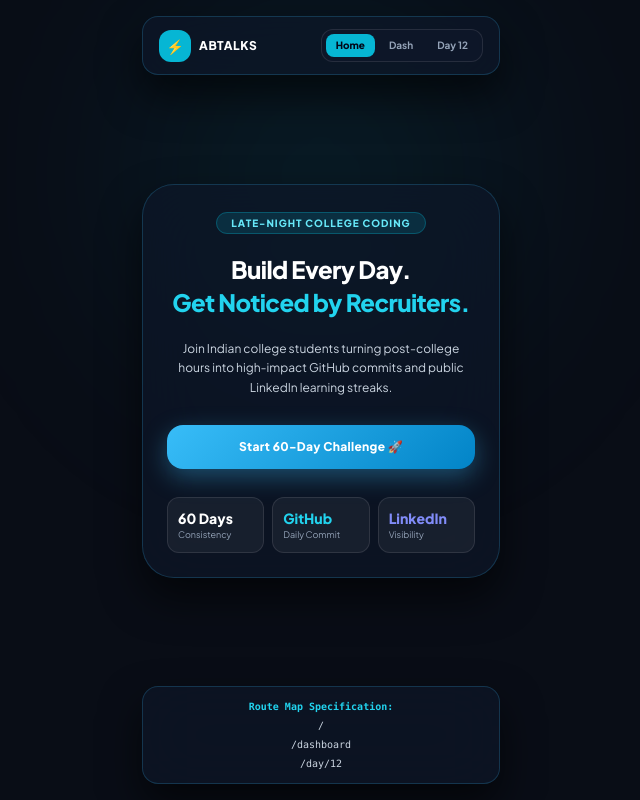
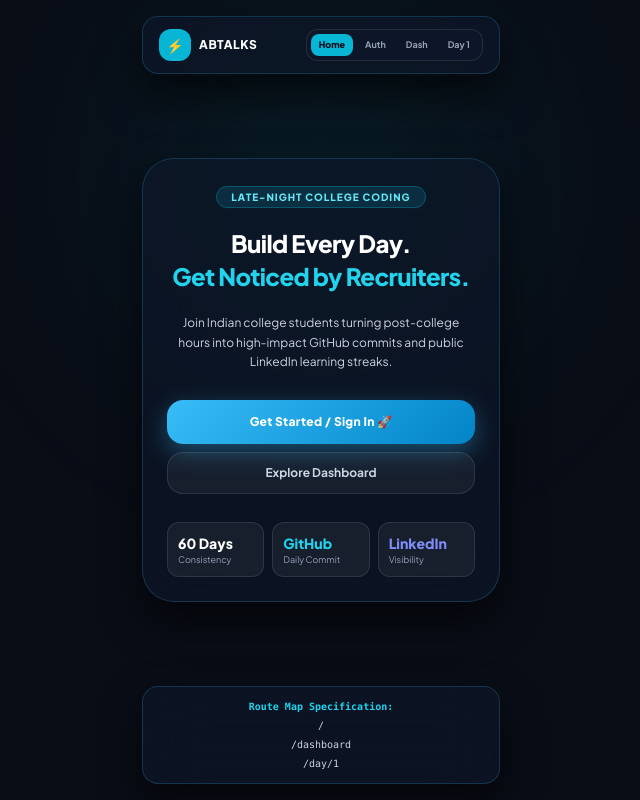
Before and after one commit to ishaancodding-prog/team-Vitality, a plain HTML site: page index.html in a window 1280 px wide. Shown: the whole page, without its empty margins (319-959 px from the left). Drawn offline with nearby package versions, Linux system fonts and the light colour scheme.

Commit message:
Refactor for Day 1 challenge setup and navigation
Updated navigation buttons and routes for Day 1. Modified the authentication handling and local storage keys to reflect the first day of the challenge.

```diff
--- a/index.html
+++ b/index.html
@@ -17,7 +17,6 @@
         }
     </script>
     <style>
-        /* Mobile-First 390px Optimized Crystal Glassmorphism */
         body {
             background: #090d16;
             font-family: 'Plus Jakarta Sans', sans-serif;
@@ -54,10 +53,11 @@
             <div class="w-8 h-8 rounded-xl bg-cyan-500 flex items-center justify-center font-bold text-slate-950 text-sm">⚡</div>
             <span class="font-extrabold text-xs tracking-wider text-white uppercase">ABTALKS</span>
         </div>
-        <div class="flex gap-1 bg-slate-900/80 p-1 rounded-xl border border-white/10 text-[10px] font-bold">
-            <button onclick="router.navigate('/')" id="r-home" class="px-2.5 py-1 rounded-lg transition text-slate-400">Home</button>
-            <button onclick="router.navigate('/dashboard')" id="r-dash" class="px-2.5 py-1 rounded-lg transition text-slate-400">Dash</button>
-            <button onclick="router.navigate('/day/12')" id="r-day" class="px-2.5 py-1 rounded-lg transition text-slate-400">Day 12</button>
+        <div class="flex gap-1 bg-slate-900/80 p-1 rounded-xl border border-white/10 text-[9px] font-bold">
+            <button onclick="router.navigate('/')" id="r-home" class="px-2 py-1 rounded-lg transition text-slate-400">Home</button>
+            <button onclick="router.navigate('/auth')" id="r-auth" class="px-2 py-1 rounded-lg transition text-slate-400">Auth</button>
+            <button onclick="router.navigate('/dashboard')" id="r-dash" class="px-2 py-1 rounded-lg transition text-slate-400">Dash</button>
+            <button onclick="router.navigate('/day/1')" id="r-day" class="px-2 py-1 rounded-lg transition text-slate-400">Day 1</button>
         </div>
     </header>
 
@@ -69,17 +69,18 @@
         <div class="font-bold text-cyan-400">Route Map Specification:</div>
         <div class="text-slate-300">/</div>
         <div class="text-slate-300">/dashboard</div>
-        <div class="text-slate-300">/day/12</div>
+        <div class="text-slate-300">/day/1</div>
     </footer>
 
     <!-- ENGINE SCRIPT -->
     <script>
         const store = {
-            streak: parseInt(localStorage.getItem('ab_streak')) || 0, // Handles edge case: 0 streak for first-time user
+            currentUser: JSON.parse(localStorage.getItem('ab_user')) || null,
+            streak: parseInt(localStorage.getItem('ab_streak')) || 0,
             completedDays: JSON.parse(localStorage.getItem('ab_completed')) || [],
-            missedDay: true, // Edge case flag demonstration
-            githubUrl: localStorage.getItem('ab_gh_12') || '',
-            linkedinUrl: localStorage.getItem('ab_li_12') || ''
+            githubUrl: localStorage.getItem('ab_gh_1') || '',
+            linkedinUrl: localStorage.getItem('ab_li_1') || '',
+            authMode: 'login' // 'login' or 'signup'
         };
 
         const router = {
@@ -96,14 +97,16 @@
                 let html = '';
 
                 // Update nav highlights
-                document.querySelectorAll('header button').forEach(b => b.className = "px-2.5 py-1 rounded-lg transition text-slate-400");
-                if (path === '/') document.getElementById('r-home').className = "px-2.5 py-1 rounded-lg transition bg-cyan-500 text-slate-950 font-extrabold";
-                if (path === '/dashboard') document.getElementById('r-dash').className = "px-2.5 py-1 rounded-lg transition bg-cyan-500 text-slate-950 font-extrabold";
-                if (path === '/day/12') document.getElementById('r-day').className = "px-2.5 py-1 rounded-lg transition bg-cyan-500 text-slate-950 font-extrabold";
+                document.querySelectorAll('header button').forEach(b => b.className = "px-2 py-1 rounded-lg transition text-slate-400");
+                if (path === '/') document.getElementById('r-home').className = "px-2 py-1 rounded-lg transition bg-cyan-500 text-slate-950 font-extrabold";
+                if (path === '/auth') document.getElementById('r-auth').className = "px-2 py-1 rounded-lg transition bg-cyan-500 text-slate-950 font-extrabold";
+                if (path === '/dashboard') document.getElementById('r-dash').className = "px-2 py-1 rounded-lg transition bg-cyan-500 text-slate-950 font-extrabold";
+                if (path === '/day/1') document.getElementById('r-day').className = "px-2 py-1 rounded-lg transition bg-cyan-500 text-slate-950 font-extrabold";
 
                 if (path === '/') html = this.views.home();
+                else if (path === '/auth') html = this.views.auth();
                 else if (path === '/dashboard') html = this.views.dashboard();
-                else if (path === '/day/12') html = this.views.day12();
+                else if (path === '/day/1') html = this.views.day1();
                 else html = this.views.home();
 
                 container.innerHTML = html;
@@ -122,9 +125,12 @@
                             <p class="text-xs text-slate-300 leading-relaxed">
                                 Join Indian college students turning post-college hours into high-impact GitHub commits and public LinkedIn learning streaks.
                             </p>
-                            <div class="pt-2">
-                                <button onclick="router.navigate('/dashboard')" class="cyan-btn w-full py-3.5 rounded-2xl text-xs tracking-wide">
-                                    Start 60-Day Challenge 🚀
+                            <div class="pt-2 space-y-2">
+                                <button onclick="router.navigate('/auth')" class="cyan-btn w-full py-3.5 rounded-2xl text-xs tracking-wide">
+                                    Get Started / Sign In 🚀
+                                </button>
+                                <button onclick="router.navigate('/dashboard')" class="w-full bg-white/5 border border-white/10 py-3 rounded-2xl text-xs font-bold text-slate-300 hover:bg-white/10">
+                                    Explore Dashboard
                                 </button>
                             </div>
                             <div class="grid grid-cols-3 gap-2 pt-2 text-left">
@@ -145,17 +151,57 @@
                     `;
                 },
 
+                auth() {
+                    const isLogin = store.authMode === 'login';
+                    return `
+                        <div class="glass-card p-6 rounded-[2rem] space-y-4 animate-fadeIn">
+                            <div class="flex justify-between items-center">
+                                <span class="text-[10px] font-extrabold text-cyan-300 bg-cyan-500/10 px-3 py-1 rounded-full border border-cyan-500/20">Secure Gateway</span>
+                                <div class="flex gap-1 bg-slate-900 p-1 rounded-xl text-[10px] font-bold">
+                                    <button onclick="store.authMode='login'; router.render('/auth')" class="px-3 py-1 rounded-lg transition ${isLogin ? 'bg-cyan-500 text-slate-950' : 'text-slate-400'}">Login</button>
+                                    <button onclick="store.authMode='signup'; router.render('/auth')" class="px-3 py-1 rounded-lg transition ${!isLogin ? 'bg-cyan-500 text-slate-950' : 'text-slate-400'}">Sign Up</button>
+                                </div>
+                            </div>
+
+                            <div class="space-y-1">
+                                <h2 class="text-lg font-extrabold text-white">${isLogin ? 'Welcome Back!' : 'Create Account'}</h2>
+                                <p class="text-[11px] text-slate-300">${isLogin ? 'Log in to synchronize your active streak.' : 'Register and kick off your Day 1 streak.'}</p>
+                            </div>
+
+                            <div class="space-y-3 pt-1">
+                                ${!isLogin ? `
+                                    <div>
+                                        <label class="block text-[10px] font-bold uppercase text-slate-400 mb-1">Full Name</label>
+                                        <input type="text" id="signUpName" placeholder="Aarav Sharma" class="w-full bg-slate-900/80 border border-white/15 rounded-xl px-3.5 py-2.5 text-xs text-white focus:outline-none focus:border-cyan-400">
+                                    </div>
+                                ` : ''}
+                                <div>
+                                    <label class="block text-[10px] font-bold uppercase text-slate-400 mb-1">College Email</label>
+                                    <input type="email" id="authEmail" placeholder="student@university.ac.in" class="w-full bg-slate-900/80 border border-white/15 rounded-xl px-3.5 py-2.5 text-xs text-white focus:outline-none focus:border-cyan-400">
+                                </div>
+                                <div>
+                                    <label class="block text-[10px] font-bold uppercase text-slate-400 mb-1">Password</label>
+                                    <input type="password" id="authPass" placeholder="••••••••" class="w-full bg-slate-900/80 border border-white/15 rounded-xl px-3.5 py-2.5 text-xs text-white focus:outline-none focus:border-cyan-400">
+                                </div>
+                                <button onclick="app.handleAuthSubmit()" class="cyan-btn w-full py-3 rounded-xl text-xs">
+                                    ${isLogin ? 'Login to Dashboard ⚡' : 'Sign Up & Start Day 1 🚀'}
+                                </button>
+                            </div>
+                        </div>
+                    `;
+                },
+
                 dashboard() {
                     const isZeroStreak = store.streak === 0;
                     const completionRate = Math.round((store.completedDays.length / 60) * 100);
 
                     return `
                         <div class="space-y-4 animate-fadeIn">
-                            <!-- Edge Case Banner: Missed Day warning or Zero Streak -->
+                            <!-- Edge Case Banner: Zero Streak -->
                             ${isZeroStreak ? `
                                 <div class="bg-amber-500/15 border border-amber-500/30 p-3 rounded-2xl text-[11px] text-amber-200 flex items-center justify-between">
-                                    <span>⚠️ Day 1: No active streak yet. Submit today to start!</span>
-                                    <button onclick="router.navigate('/day/12')" class="underline font-bold">Start</button>
+                                    <span>⚠️ Day 1: No active streak yet. Start today!</span>
+                                    <button onclick="router.navigate('/day/1')" class="underline font-bold">Start Day 1</button>
                                 </div>
                             ` : ''}
 
@@ -171,54 +217,54 @@
                                 </div>
                             </div>
 
-                            <!-- Today's Task Card -->
+                            <!-- Today's Task Card (Day 1 Focus) -->
                             <div class="glass-card p-5 rounded-[2.5rem] space-y-4 border-cyan-500/40">
                                 <div class="flex justify-between items-center">
-                                    <span class="text-[10px] font-extrabold text-cyan-300 bg-cyan-500/10 px-3 py-1 rounded-full border border-cyan-500/20">Today's Focus • Day 12</span>
+                                    <span class="text-[10px] font-extrabold text-cyan-300 bg-cyan-500/10 px-3 py-1 rounded-full border border-cyan-500/20">Today's Focus • Day 1</span>
                                     <span class="text-[10px] text-slate-400">Pending Proof</span>
                                 </div>
-                                <h3 class="text-sm font-bold text-white">Full-Stack Auth & Middleware Routing</h3>
-                                <p class="text-[11px] text-slate-300 leading-relaxed">Implement JWT authentication middleware and secure your API endpoints for mobile deployment.</p>
-                                <button onclick="router.navigate('/day/12')" class="cyan-btn w-full py-3 rounded-xl text-xs">
-                                    Submit Day 12 Proof ⚡
+                                <h3 class="text-sm font-bold text-white">Environment Setup & Hello World</h3>
+                                <p class="text-[11px] text-slate-300 leading-relaxed">Initialize your public GitHub repository, configure your development tools, and publish your initial proof of work.</p>
+                                <button onclick="router.navigate('/day/1')" class="cyan-btn w-full py-3 rounded-xl text-xs">
+                                    Submit Day 1 Proof ⚡
                                 </button>
                             </div>
                         </div>
                     `;
                 },
 
-                day12() {
-                    const isSubmitted = store.completedDays.includes(12);
+                day1() {
+                    const isSubmitted = store.completedDays.includes(1);
 
                     return `
                         <div class="glass-card p-5 rounded-[2.5rem] space-y-4 animate-fadeIn">
                             <div class="flex justify-between items-center">
                                 <button onclick="router.navigate('/dashboard')" class="text-xs text-slate-400 hover:text-white font-bold">← Dash</button>
-                                <span class="text-[10px] font-bold text-cyan-300 bg-cyan-500/10 px-3 py-1 rounded-full border border-cyan-500/20">Day 12 of 60</span>
+                                <span class="text-[10px] font-bold text-cyan-300 bg-cyan-500/10 px-3 py-1 rounded-full border border-cyan-500/20">Day 1 of 60</span>
                             </div>
 
                             <div class="space-y-1">
-                                <h1 class="text-base font-extrabold text-white">JWT Auth & Protected Middleware</h1>
-                                <p class="text-[11px] text-slate-300 leading-relaxed">Build secure route protection so unauthenticated users cannot access sensitive college portal endpoints.</p>
+                                <h1 class="text-base font-extrabold text-white">Environment Setup & Hello World</h1>
+                                <p class="text-[11px] text-slate-300 leading-relaxed">Set up your workspace, create your first repository, and deploy a simple landing page or script to kick off your journey.</p>
                             </div>
 
                             <div class="space-y-3 pt-1">
                                 <div>
                                     <label class="block text-[10px] font-bold uppercase text-slate-400 mb-1">GitHub Commit / Repo URL</label>
-                                    <input type="text" id="ghInput" value="${store.githubUrl}" placeholder="https://github.com/user/repo-day12" class="w-full bg-slate-900/80 border border-white/15 rounded-xl px-3.5 py-2.5 text-xs text-white focus:outline-none focus:border-cyan-400">
+                                    <input type="text" id="ghInput" value="${store.githubUrl}" placeholder="https://github.com/user/repo-day1" class="w-full bg-slate-900/80 border border-white/15 rounded-xl px-3.5 py-2.5 text-xs text-white focus:outline-none focus:border-cyan-400">
                                 </div>
                                 <div>
                                     <label class="block text-[10px] font-bold uppercase text-slate-400 mb-1">LinkedIn Post URL</label>
                                     <input type="text" id="liInput" value="${store.linkedinUrl}" placeholder="https://linkedin.com/posts/..." class="w-full bg-slate-900/80 border border-white/15 rounded-xl px-3.5 py-2.5 text-xs text-white focus:outline-none focus:border-cyan-400">
                                 </div>
-                                <button onclick="app.submitDay12()" class="cyan-btn w-full py-3 rounded-xl text-xs">
-                                    ${isSubmitted ? 'Update Submission ✓' : 'Submit Proof & Sync Streak ⚡'}
+                                <button onclick="app.submitDay1()" class="cyan-btn w-full py-3 rounded-xl text-xs">
+                                    ${isSubmitted ? 'Update Day 1 Submission ✓' : 'Submit Proof & Start Streak ⚡'}
                                 </button>
                             </div>
 
                             ${isSubmitted ? `
                                 <div class="bg-emerald-500/15 border border-emerald-500/30 p-3 rounded-xl text-center text-[11px] text-emerald-300 font-bold">
-                                    🎉 Day 12 Verified! Streak updated successfully.
+                                    🎉 Day 1 Verified! Your 60-day challenge has officially begun.
                                 </div>
                             ` : ''}
                         </div>
@@ -228,7 +274,23 @@
         };
 
         const app = {
-            submitDay12() {
+            handleAuthSubmit() {
+                const email = document.getElementById('authEmail').value.trim();
+                const pass = document.getElementById('authPass').value.trim();
+                const name = store.authMode === 'signup' ? (document.getElementById('signUpName').value.trim() || 'Scholar') : (email.split('@')[0] || 'Scholar');
+
+                if (!email || !pass) {
+                    alert('Please enter your email and password.');
+                    return;
+                }
+
+                store.currentUser = { name, email };
+                localStorage.setItem('ab_user', JSON.stringify(store.currentUser));
+                alert(`Welcome, ${name}! Session authenticated successfully.`);
+                router.navigate('/dashboard');
+            },
+
+            submitDay1() {
                 const gh = document.getElementById('ghInput').value.trim();
                 const li = document.getElementById('liInput').value.trim();
                 if (!gh || !li) {
@@ -237,15 +299,15 @@
                 }
                 store.githubUrl = gh;
                 store.linkedinUrl = li;
-                if (!store.completedDays.includes(12)) {
-                    store.completedDays.push(12);
-                    store.streak += 1;
+                if (!store.completedDays.includes(1)) {
+                    store.completedDays.push(1);
+                    store.streak = 1; // Kick off Day 1 streak
                 }
-                localStorage.setItem('ab_gh_12', gh);
-                localStorage.setItem('ab_li_12', li);
+                localStorage.setItem('ab_gh_1', gh);
+                localStorage.setItem('ab_li_1', li);
                 localStorage.setItem('ab_completed', JSON.stringify(store.completedDays));
                 localStorage.setItem('ab_streak', store.streak);
-                router.render('/day/12');
+                router.render('/day/1');
             }
         };
 
```
